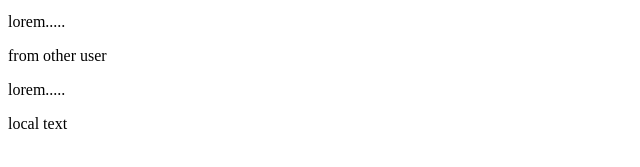
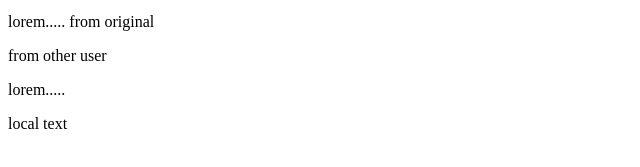
Before and after one commit to af4080/lesson5, a plain HTML site: page index.html in a window 1280 px wide. Shown: the part 101-268 px from the top of the page, without its empty margins (0-640 px from the left). Drawn offline with Linux system fonts and the light colour scheme.

Commit message:
change txt

```diff
--- a/index.html
+++ b/index.html
@@ -10,7 +10,7 @@
     <h1>hellow world</h1>
 
 <img src="/images/unnamed (6).jpg (6)" alt="description of image">
-    <p>lorem.....</p>
+    <p>lorem..... from original</p>
     <p>from other user</p>
     <p>lorem.....</p>
     <a href="http://www.google.com"></a>
```
